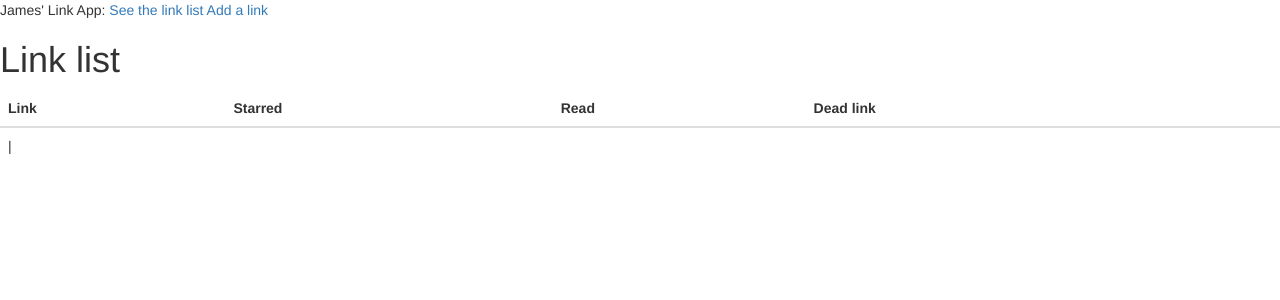
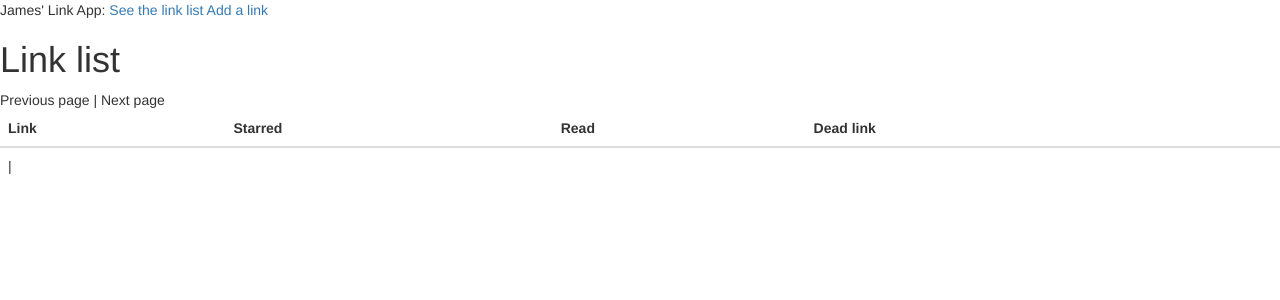
Before and after one commit to jamesgallien/url-text-file-importer, a Flask app: page / in a window 1280 px wide. Shown: the top 300 px of the page. Run offline with Flask 2, Linux system fonts and the light colour scheme; tables that the repository leaves empty hold one stand-in row (values such as "Sample post"); some libraries are stand-ins or nearby versions.

Commit message:
Pagination

```diff
--- a/app/routes.py
+++ b/app/routes.py
@@ -7,8 +7,14 @@
 @app.route('/')
 def index():
     page_name = 'Link list'
-    links = Link.query.all()
-    return render_template ('index.html', links=links, application_name=page_name)
+    page = request.args.get('page', 1, type=int)
+    links = Link.query.paginate(page, app.config['POSTS_PER_PAGE'], False)
+    prev_url = url_for('index', page=links.prev_num) if links.has_prev else None
+    next_url = url_for('index', page=links.next_num) if links.has_next else None
+    return render_template ('index.html', links=links.items,
+                            application_name=page_name,
+                            next_url=next_url,
+                            prev_url=prev_url)
 
 @app.route('/add', methods=['GET', 'POST'])
 def add():
--- a/app/templates/index.html
+++ b/app/templates/index.html
@@ -34,5 +34,17 @@
                 </tr>
             {% endif %}
         {% endfor %}
+        {% if prev_url %}
+            <a href="{{prev_url}}">Previous page</a>
+        {% else %}
+            <p style="display:inline">Previous page</p>
+        {% endif %}
+        |
+        {% if next_url %}
+            <a href="{{next_url}}">Next page</a>
+        {% else %}
+            <p style="display:inline">Next page</p>
+        {% endif %}
     </table>
+
 {% endblock %}
--- a/config.py
+++ b/config.py
@@ -7,3 +7,4 @@
     SQLALCHEMY_DATABASE_URI = 'sqlite:///' + os.path.join(parentdir, 'app.db')
     SQLALCHEMY_TRACK_MODIFICATION = False
     SECRET_KEY = os.environ.get('SECRET_KEY') or 'you-should-change-this-password'
+    POSTS_PER_PAGE = 10
```
